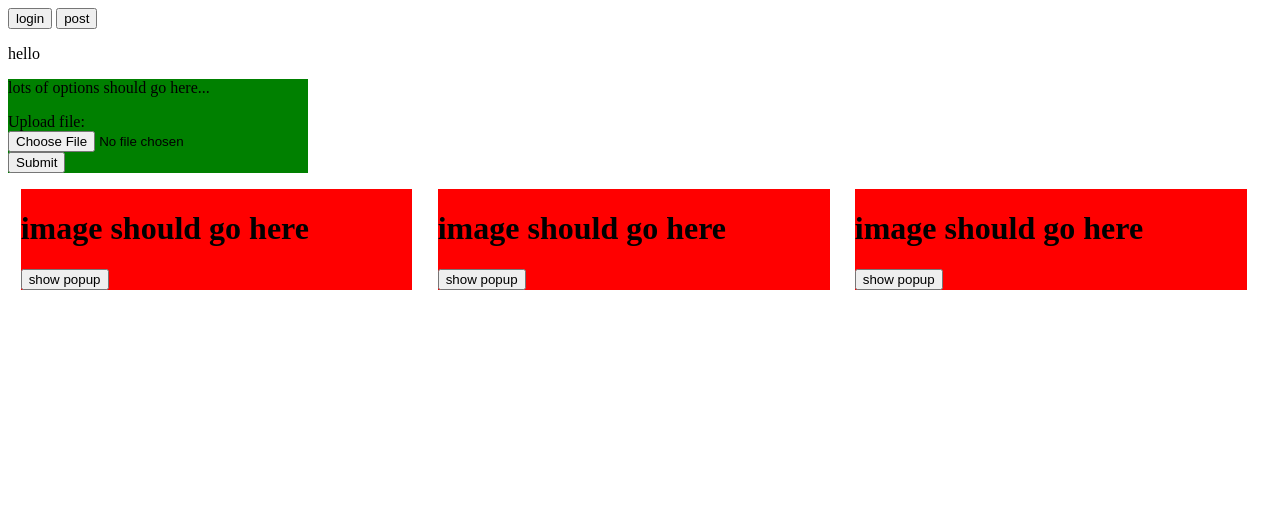
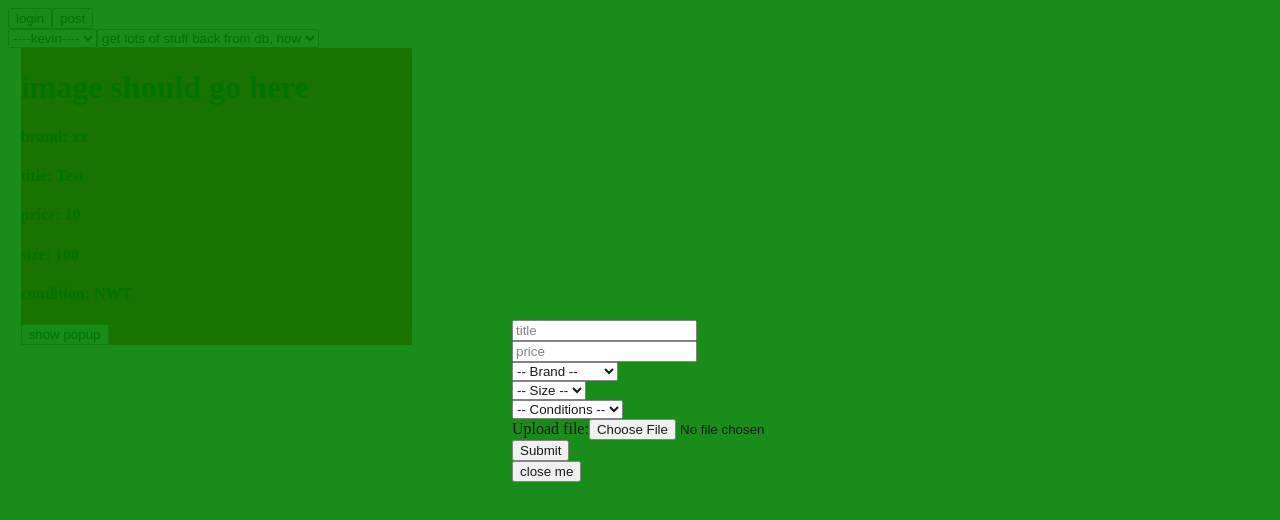
Before and after one commit to g-es/sneakersmith, a React (Vite) app: page / in a window 1280 px wide. Both pictures are taken after a click on the button "post". Shown: the top 520 px of the page. Built offline with nearby package versions, Linux system fonts and the light colour scheme.

Commit message:
component update

```diff
--- a/index.html
+++ b/index.html
@@ -3,10 +3,7 @@
         <link rel="stylesheet" href="/src/client/css/styles.css">
     </head>
     <body>
-        <nav>
-          <button>login</button>
-          <button>post</button>
-        </nav>
+
         <div id='app'></div>
         <script src='./src/index.js'></script>
     </body>
--- a/src/client/css/styles.css
+++ b/src/client/css/styles.css
@@ -3,8 +3,32 @@
     float: left;
     width: 31%;
     margin: 0 1%;
+    position: relative;
+}
+.formBackground{
+    background: green;
+    opacity: 0.9;
+    width: 100%;
+    height: 100%;
+    z-index: 1;
+    position: fixed;
+    top:0;
+    left: 0;
+
 }
 .uglyForm{
-    background: green;
-    width: 300px;
+   position: fixed;
+   left: 40%;
+   top:40%;
 }
+.popup{
+    background: yellow;
+    position: fixed;
+    top:0;
+    left: 0;
+    z-index: 1;
+    width: 100%;
+    height: 100%;
+    justify-content: center;
+    align-items: center;
+}
--- a/src/client/js/App.jsx
+++ b/src/client/js/App.jsx
@@ -8,16 +8,145 @@ class App extends Component {
   constructor() {
     super();
     this.state = {
+      showPopup: false,
+      brand: '',
+      price: 0,
+      size: 0,
+      title: '',
+      condition: '',
+      imgUrl: '',
+      listing: [{imgUrl: '', id: 1, title: 'Test', price: 10, condition: 'NWT', brand: 'xx', size:100}],
+    }
+    this.togglePopup = this.togglePopup.bind(this);
+    this.createNew = this.createNew.bind(this);
+    this.updateSelectedBrand = this.updateSelectedBrand.bind(this);
+    this.updateSelectedCondition = this.updateSelectedCondition.bind(this);
+    this.updateSelectedSize = this.updateSelectedSize.bind(this);
+    this.updatePrice = this.updatePrice.bind(this);
+    this.updateTitle = this.updateTitle.bind(this);
+  }
 
+  componentDidMount() {
+    // fetch('/listing')
+    //   .then(data => {
+    //     return data.json();
+    //   })
+    //   .then(data => {
+    //     this.setState({
+    //       ...this.state,
+    //       listing: data,
+    //     });
+    //   })
     }
+
+  createNew() {
+    const newList = this.state.listing.slice();
+    newList.push({
+      imgUrl: '',
+      id: 'id'+newList.length,
+      title: this.state.title,
+      price: this.state.price,
+      size: this.state.size,
+      condition: this.state.condition,
+      brand: this.state.brand,
+    });
+    this.setState({
+      ...this.state,
+      listing: newList,
+    })
+
+    //make the post request here?
+
+    // fetch('/content', {
+    //     method: 'POST',
+    //     headers: {
+    //       "Content-Type": "application/json; charset=utf-8",
+    //     },
+
+    //     body: JSON.stringify({
+    //
+    //
+    //     })
+    //   })
+    //   .then(data => {
+    //     console.log(data)
+    //     return data.json();
+    //   })
+    //   .then(newItem => {
+    //     listCopy.push(newItem);
+    //     this.setState({
+    //       ...this.state,
+    //       listing: listCopy,
+    //     })
+    //   });
+
+    this.togglePopup();
+  }
+
+  togglePopup() {
+    this.setState({
+      showPopup: !this.state.showPopup,
+    });
+  }
+
+  // all the updating little functions when you pick brand/size/write title
+  updateSelectedBrand(event){
+      this.setState({
+          brand:event.target.value,
+      })
+  }
+  updateSelectedSize(event){
+      this.setState({
+        size:event.target.value,
+      })
+  }
+  updateSelectedCondition(event){
+      this.setState({
+        condition:event.target.value,
+      })
+  }
+  updatePrice(event){
+    this.setState({
+        price:event.target.value,
+      })
+  }
+  updateTitle(event){
+    this.setState({
+        title:event.target.value,
+      })
   }
   render() {
-    //whatever stuff
+
     return(
       <div>
-        <p>hello</p>
-        <Form />
-        <List />
+        <nav>
+          <button>login</button>
+          <button onClick={this.togglePopup}>post</button>
+          <br></br>
+
+          <select>
+              <option defaultValue="kevin">----kevin----</option>
+              <option>brand</option>
+              <option>size</option>
+              <option>condition</option>
+          </select>
+
+          <select>
+              <option>get lots of stuff back from db, how</option>
+          </select>
+
+        </nav>
+
+        {this.state.showPopup ?
+          <Form createNew={this.createNew} togglePopup={this.togglePopup}
+          updateSelectedBrand={this.updateSelectedBrand}
+          updateSelectedSize={this.updateSelectedSize}
+          updateSelectedCondition={this.updateSelectedCondition}
+          updateTitle={this.updateTitle}
+          updatePrice={this.updatePrice}
+          /> : null
+        }
+        <List listing={this.state.listing}/>
       </div>
     )
   }
--- a/src/client/js/components/Form.jsx
+++ b/src/client/js/components/Form.jsx
@@ -1,41 +1,12 @@
 import React from "react";
 
 
-class Form extends React.Component
-// {
-//     constructor() {
-//       super();
-//     }
-//     handleSubmit(event){
-//     event.preventDefault();
-//   }
-//   render(){
-
-//       return (
-//         <div>
-//           <h4>I'm a form</h4>
-//           <form onSubmit={this.handleSubmit}>
-//             <div className="inputField">
-//               <input typpe="file" />
-
-//             </div>
-
-//             <div className="twoButtons">
-
-//               {/* not sure about the onClick function */}
-//               <button type="button">Close</button>
-//               <button type="submit">submit</button>
-//             </div>
-//           </form>
-//         </div>
-//       );
-//   }
-// }
-{
+class Form extends React.Component {
     constructor(props) {
       super(props);
       this.handleSubmit = this.handleSubmit.bind(this);
       this.fileInput = React.createRef();
+
     }
     handleSubmit(event) {
       event.preventDefault();
@@ -45,18 +16,64 @@ class Form extends React.Component
         }`
       );
     }
+    // where should these functions go
+
 
     render() {
       return (
+        <div className="formBackground">
         <form className="uglyForm" onSubmit={this.handleSubmit}>
-         <p>lots of options should go here...</p>
+
+           <div>
+
+            <input type="text" placeholder="title" onChange={(event) => { this.props.updateTitle(event); }}></input><br></br>
+            <input type="text" placeholder="price" onChange={(event) => { this.props.updatePrice(event); }}></input><br></br>
+
+            <select id="selectBrand" onChange={(event) => { this.props.updateSelectedBrand(event); }}>
+              <option defaultValue="test"> -- Brand -- </option>
+               <option>paul's brand 1</option>
+               <option>paul's brand 2</option>
+               <option>paul's brand 3</option>
+               <option>paul's brand 4</option>
+               <option>paul's brand 5</option>
+               <option>paul's brand 6</option>
+
+            </select>
+            <br></br>
+
+            <select id="selectSize" onChange={(event) => { this.props.updateSelectedSize(event); }}>
+              <option defaultValue="test"> -- Size -- </option>
+               <option>6</option>
+               <option>7</option>
+               <option>8</option>
+               <option>9</option>
+               <option>10</option>
+               <option>11</option>
+               <option>12</option>
+            </select>
+            <br></br>
+
+            <select id="selectCondition" onChange={(event) => { this.props.updateSelectedCondition(event); }}>
+              <option defaultValue="test"> -- Conditions -- </option>
+               <option>NWT</option>
+                <option>NWOT</option>
+               <option>Pre-Owned</option>
+            </select>
+            <br></br>
+
+
+           </div>
+
           <label>
             Upload file:
             <input type="file" ref={this.fileInput} />
           </label>
           <br />
-          <button type="submit">Submit</button>
+          <button type="submit" onClick={this.props.createNew}>Submit</button>
+          <br></br>
+          <button onClick={this.props.togglePopup}>close me</button>
         </form>
+        </div>
       );
     }
   }
--- a/src/client/js/components/List.jsx
+++ b/src/client/js/components/List.jsx
@@ -1,19 +1,18 @@
 import React from "react";
 import SingleBox from "./SingleBox";
 class List extends React.Component {
-    constructor(){
-        super();
+    constructor(props){
+        super(props);
     }
     render(){
         // map through the array? to display
-        let arr = [1,2,3];
+        let arr = this.props.listing;
         let testList = [];
         arr.forEach(i=>{
-          testList.push(<SingleBox key={i}/>)
+          testList.push(<SingleBox key={i} content={i}/>)
         })
-        console.log(testList)
         return(
-            <div>{testList}</div>
+          <div>{testList}</div>
         )
     }
 }
--- a/src/client/js/components/MoreInfo.jsx
+++ /dev/null
@@ -1,4 +0,0 @@
-import React from "react";
-
-// class
-// export default MoreInfo;
--- a/src/client/js/components/SingleBox.jsx
+++ b/src/client/js/components/SingleBox.jsx
@@ -1,53 +1,33 @@
 import React from "react";
 
-// class SingleBox extends React.Component {
-//     constructor(){
-//         super();
-//         this.state = {
-//           showPopup: false
-//         };
-//     }
-//     togglePopup() {
-//         this.setState({
-//           showPopup: !this.state.showPopup
-//         });
-//     }
-//     render(){
-
-//         return(
-//             <div className='singleBox'>
-//                 <h4>imaginary image goes here</h4>
-//                 <p>stuff below should appear when I click the ugly button, but for now</p>
-//                 <h4>price </h4>
-//                 <h4>brand</h4>
-//                 <h4>size</h4>
-//                 <h4>contact</h4>
-//                 <button>ugly button</button>
-//             </div>
-//         )
-//     }
-// }
 class SingleBox extends React.Component {
-  constructor() {
-    super();
+  constructor(props) {
+    super(props);
     this.state = {
-      showPopup: false
+      showPopup: false,
     };
+    this.togglePopup = this.togglePopup.bind(this);
   }
 
   togglePopup() {
     this.setState({
-      showPopup: !this.state.showPopup
+      showPopup: !this.state.showPopup,
     });
   }
 
   render() {
+    // console.log(this.props.content,'sth missing in content')
     return (
       <div className='singleBox'>
         <h1>image should go here</h1>
-        <button onClick={this.togglePopup.bind(this)}>show popup</button>
+        <h4>brand: {this.props.content.brand}</h4>
+        <h4>title: {this.props.content.title}</h4>
+        <h4>price: {this.props.content.price}</h4>
+        <h4>size: {this.props.content.size}</h4>
+        <h4>condition: {this.props.content.condition}</h4>
+        <button onClick={this.togglePopup}>show popup</button>
         {this.state.showPopup ?
-          <Popup text='Close Me' closePopup={this.togglePopup.bind(this)}/> : null
+          <Popup text='Close Me' togglePopup={this.togglePopup}/> : null
         }
         </div>
       );
@@ -58,10 +38,8 @@ class Popup extends React.Component {
     render() {
       return (
         <div className='popup'>
-          <div className='popup_inner'>
             <h1>test</h1>
-          <button onClick={this.props.closePopup}>close me</button>
-          </div>
+          <button onClick={this.props.togglePopup}>close me</button>
         </div>
       );
     }
```
